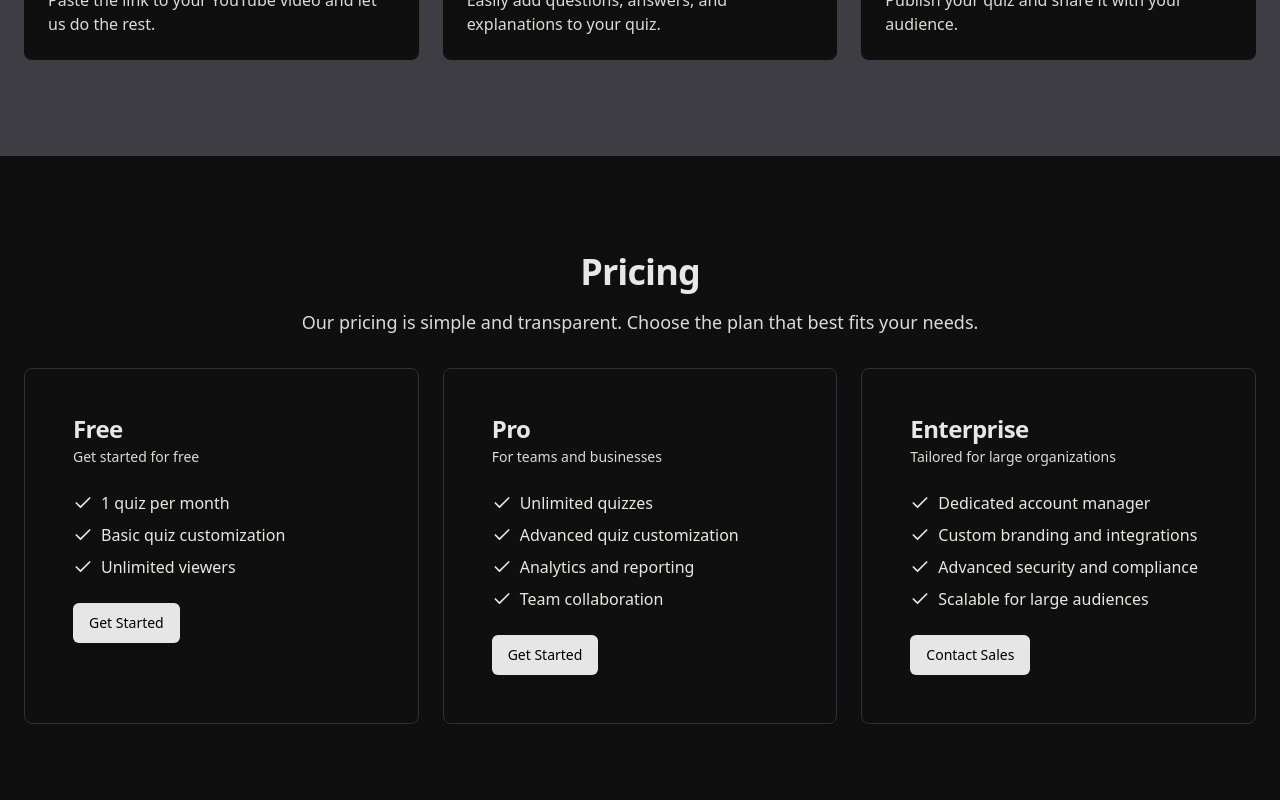
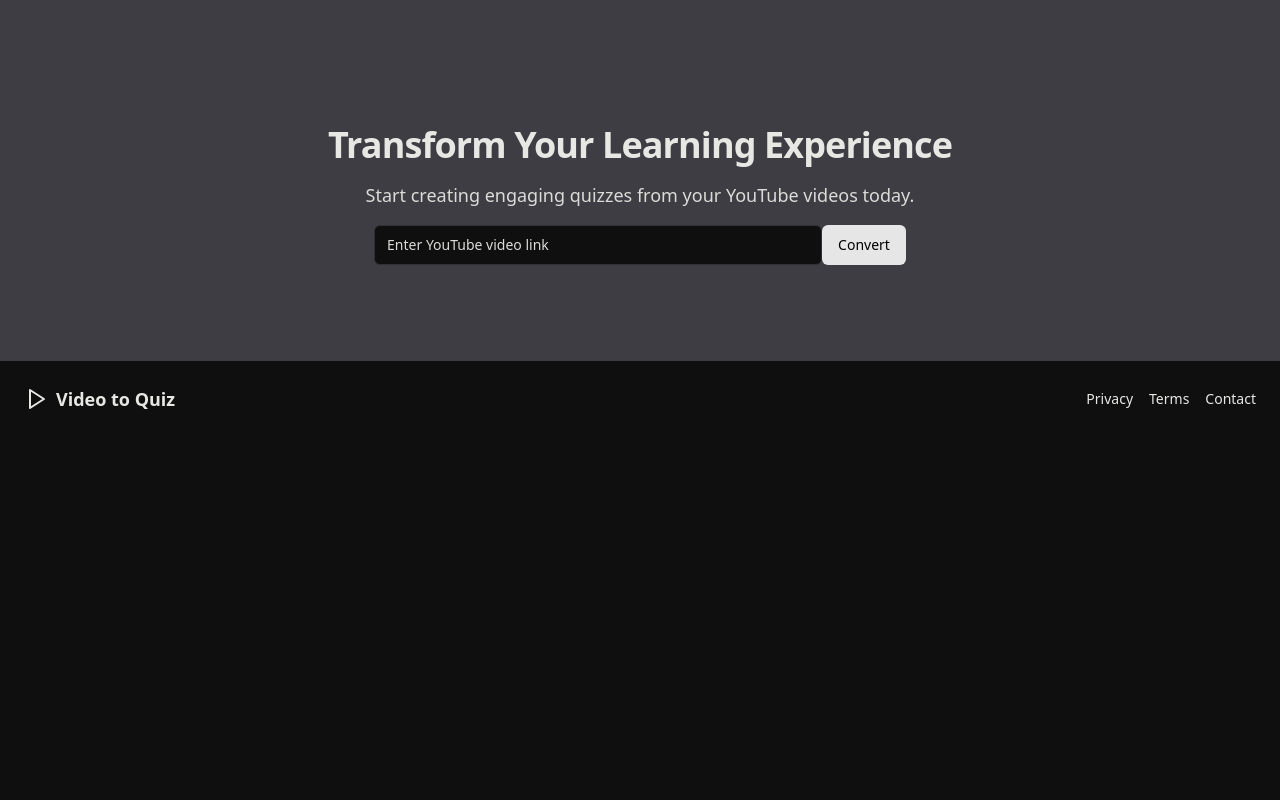
Before and after one commit to aditi755/Video2Quiz.ai, a Next.js app: page / in a window 1280 px wide. Shown: the part 1040-1840 px from the top of the page. After the commit the page ends 1477 px from the top, so only its background shows below. Built offline with nearby package versions, Linux system fonts and the light colour scheme.

Commit message:
complete app

```diff
--- a/src/app/page.js
+++ b/src/app/page.js
@@ -8,25 +8,26 @@
 // src/pages/index.js
 
 'use client'
-import { useState, useEffect } from 'react';
-import Link from 'next/link';
-import { Button } from '@/components/ui/button';
-import { Input } from '@/components/ui/input';
-import { Card, CardHeader, CardTitle, CardDescription, CardContent, CardFooter } from '@/components/ui/card';
-import axios from 'axios';
+
+import { useState, useEffect } from "react";
+import Link from "next/link";
+import { Button } from "@/components/ui/button";
+import { Input } from "@/components/ui/input";
+import { Card, CardHeader, CardTitle, CardDescription, CardContent, CardFooter } from "@/components/ui/card";
+import axios from "axios";
 
 export default function VideoToQuiz() {
-  const [videoUrl, setVideoUrl] = useState('');
+  const [videoUrl, setVideoUrl] = useState("");
   const [quiz, setQuiz] = useState(null);
   const [userAnswers, setUserAnswers] = useState([]);
   const [score, setScore] = useState(null);
-  const [error, setError] = useState('');
+  const [error, setError] = useState("");
   const [savedQuizzes, setSavedQuizzes] = useState([]);
   const [viewSavedQuiz, setViewSavedQuiz] = useState(null);
   const [loading, setLoading] = useState(false);
 
   useEffect(() => {
-    const savedQuizzes = localStorage.getItem('savedQuizzes');
+    const savedQuizzes = localStorage.getItem("savedQuizzes");
     if (savedQuizzes) {
       setSavedQuizzes(JSON.parse(savedQuizzes));
     }
@@ -35,25 +36,24 @@ export default function VideoToQuiz() {
   const handleTranscriptFetch = async () => {
     setLoading(true);
     try {
-      const response = await axios.post('/api/transcript', { videoUrl: String(videoUrl) }, {
-        headers: { 'Content-Type': 'application/json' }
-      });
-
+      const response = await axios.post(
+        "/api/transcript",
+        { videoUrl: String(videoUrl) },
+        { headers: { "Content-Type": "application/json" } }
+      );
       if (response.status !== 200) {
-        console.error('Error fetching transcript:', response.status);
-        throw new Error('Failed to fetch transcript');
+        console.error("Error fetching transcript:", response.status);
+        throw new Error("Failed to fetch transcript");
       }
-
       const quizQuestions = response.data;
       setQuiz(quizQuestions);
-      setUserAnswers(new Array(quizQuestions.length).fill(''));
-
+      setUserAnswers(new Array(quizQuestions.length).fill(""));
       const newSavedQuizzes = [{ videoUrl, quiz: quizQuestions }, ...savedQuizzes];
       setSavedQuizzes(newSavedQuizzes);
-      localStorage.setItem('savedQuizzes', JSON.stringify(newSavedQuizzes));
+      localStorage.setItem("savedQuizzes", JSON.stringify(newSavedQuizzes));
     } catch (error) {
-      console.error('Error fetching transcript:', error);
-      setError('Failed to fetch transcript. Please try again.');
+      console.error("Error fetching transcript:", error);
+      setError("Failed to fetch transcript. Please try again.");
     } finally {
       setLoading(false);
     }
@@ -82,7 +82,7 @@ export default function VideoToQuiz() {
   };
 
   const clearSavedQuizzes = () => {
-    localStorage.removeItem('savedQuizzes');
+    localStorage.removeItem("savedQuizzes");
     setSavedQuizzes([]);
     setViewSavedQuiz(null);
   };
@@ -94,9 +94,10 @@ export default function VideoToQuiz() {
   const handleDeleteQuiz = (index) => {
     const newSavedQuizzes = savedQuizzes.filter((_, i) => i !== index);
     setSavedQuizzes(newSavedQuizzes);
-    localStorage.setItem('savedQuizzes', JSON.stringify(newSavedQuizzes));
+    localStorage.setItem("savedQuizzes", JSON.stringify(newSavedQuizzes));
     setViewSavedQuiz(null);
   };
+
 
     return (
       <div className="w-full min-h-screen bg-background text-foreground">
@@ -121,84 +122,30 @@ export default function VideoToQuiz() {
           </nav>
           <Button>Get Started</Button>
         </header>
-
         <main>
           <section className="container mx-auto px-4 md:px-6 py-12 md:py-24 flex flex-col md:flex-row items-center justify-between gap-8">
-          <div className="max-w-xl space-y-4">
+            <div className="max-w-xl space-y-4 text-center md:text-left">
               <h1 className="text-4xl md:text-5xl font-bold tracking-tight">
                 Convert YouTube Videos to Interactive Quizzes
               </h1>
               <p className="text-muted-foreground text-lg">
                 Engage your audience and improve knowledge retention with our powerful video to quiz conversion tool.
               </p>
-            <div className="flex items-center gap-2 w-full max-w-md">
-              <Input type="text" placeholder="Enter YouTube video link" className="flex-1" value={videoUrl} onChange={(e) => setVideoUrl(e.target.value)} />
-              <Button onClick={handleSubmit}>Convert</Button>
-            </div>
             </div>
             <img
-            src="/favicon.ico"
+              src="/pic.png"
               width={600}
               height={400}
               alt="Hero Image"
               className="rounded-lg overflow-hidden"
             />
           </section>
-
-        {loading && (
-          <div className="flex justify-center mt-8">
-            <div className="loader">Loading...</div>
-          </div>
-        )}
-
-        {error && <p style={{ color: 'red', textAlign: 'center', marginTop: '1rem' }}>{error}</p>}
-
-        {quiz && !viewSavedQuiz && (
-          <form onSubmit={handleQuizSubmit} className="container mx-auto px-4 md:px-6 py-12 md:py-24">
-            <h2 className="text-3xl md:text-4xl font-bold text-center mb-8">Generated Quiz</h2>
-            {quiz.map((q, index) => (
-              <div key={index} className="bg-white p-6 rounded-lg shadow-md mb-4">
-                <p className="font-bold mb-2">Question {index + 1}:</p>
-                <p>{q.question}</p>
-                <ul className="mt-2">
-                  {q.options.map((option, i) => (
-                    <li key={i}>
-                      <label className="flex items-center">
-                        <input
-                          type="radio"
-                          name={`question-${index}`}
-                          value={option}
-                          checked={userAnswers[index] === option}
-                          onChange={() => handleAnswerChange(index, option)}
-                          className="mr-2"
-                        />
-                        {option}
-                      </label>
-                    </li>
-                  ))}
-                </ul>
-              </div>
-            ))}
-            <div className="flex justify-center mt-8">
-              <Button type="submit">Submit Quiz</Button>
-            </div>
-          </form>
-        )}
-
-        {score !== null && (
-          <div className="container mx-auto px-4 md:px-6 py-12 md:py-24">
-            <p className="text-3xl md:text-4xl font-bold text-center">
-              Your score: {score} out of {quiz.length}
-            </p>
-          </div>
-        )}
-
           <section className="container mx-auto px-4 md:px-6 py-12 md:py-24 bg-muted">
             <div className="max-w-3xl mx-auto text-center space-y-4">
               <h2 className="text-3xl md:text-4xl font-bold tracking-tight">How it Works</h2>
               <p className="text-muted-foreground text-lg">
                 Our intuitive tool makes it easy to convert any YouTube video into an engaging quiz. Simply enter the
-              video link and we will handle the rest.
+                video link and we'll handle the rest.
               </p>
             </div>
             <div className="mt-8 grid grid-cols-1 md:grid-cols-3 gap-6">
@@ -219,100 +166,7 @@ export default function VideoToQuiz() {
               </div>
             </div>
           </section>
-        <section className="container mx-auto px-4 md:px-6 py-12 md:py-24">
-          <div className="max-w-3xl mx-auto text-center space-y-4">
-            <h2 className="text-3xl md:text-4xl font-bold tracking-tight">Pricing</h2>
-            <p className="text-muted-foreground text-lg">
-              Our pricing is simple and transparent. Choose the plan that best fits your needs.
-            </p>
-          </div>
-          <div className="mt-8 grid grid-cols-1 md:grid-cols-3 gap-6">
-            <Card className="bg-background p-6 rounded-lg shadow-sm">
-              <CardHeader>
-                <CardTitle>Free</CardTitle>
-                <CardDescription>Get started for free</CardDescription>
-              </CardHeader>
-              <CardContent>
-                <div className="space-y-2">
-                  <div className="flex items-center gap-2">
-                    <CheckIcon className="w-5 h-5 text-primary" />
-                    <span>1 quiz per month</span>
-                  </div>
-                  <div className="flex items-center gap-2">
-                    <CheckIcon className="w-5 h-5 text-primary" />
-                    <span>Basic quiz customization</span>
-                  </div>
-                  <div className="flex items-center gap-2">
-                    <CheckIcon className="w-5 h-5 text-primary" />
-                    <span>Unlimited viewers</span>
-                  </div>
-                </div>
-              </CardContent>
-              <CardFooter>
-                <Button>Get Started</Button>
-              </CardFooter>
-            </Card>
-            <Card className="bg-background p-6 rounded-lg shadow-sm">
-              <CardHeader>
-                <CardTitle>Pro</CardTitle>
-                <CardDescription>For teams and businesses</CardDescription>
-              </CardHeader>
-              <CardContent>
-                <div className="space-y-2">
-                  <div className="flex items-center gap-2">
-                    <CheckIcon className="w-5 h-5 text-primary" />
-                    <span>Unlimited quizzes</span>
-                  </div>
-                  <div className="flex items-center gap-2">
-                    <CheckIcon className="w-5 h-5 text-primary" />
-                    <span>Advanced quiz customization</span>
-                  </div>
-                  <div className="flex items-center gap-2">
-                    <CheckIcon className="w-5 h-5 text-primary" />
-                    <span>Analytics and reporting</span>
-                  </div>
-                  <div className="flex items-center gap-2">
-                    <CheckIcon className="w-5 h-5 text-primary" />
-                    <span>Team collaboration</span>
-                  </div>
-                </div>
-              </CardContent>
-              <CardFooter>
-                <Button>Get Started</Button>
-              </CardFooter>
-            </Card>
-            <Card className="bg-background p-6 rounded-lg shadow-sm">
-              <CardHeader>
-                <CardTitle>Enterprise</CardTitle>
-                <CardDescription>Tailored for large organizations</CardDescription>
-              </CardHeader>
-              <CardContent>
-                <div className="space-y-2">
-                  <div className="flex items-center gap-2">
-                    <CheckIcon className="w-5 h-5 text-primary" />
-                    <span>Dedicated account manager</span>
-                  </div>
-                  <div className="flex items-center gap-2">
-                    <CheckIcon className="w-5 h-5 text-primary" />
-                    <span>Custom branding and integrations</span>
-                  </div>
-                  <div className="flex items-center gap-2">
-                    <CheckIcon className="w-5 h-5 text-primary" />
-                    <span>Advanced security and compliance</span>
-                  </div>
-                  <div className="flex items-center gap-2">
-                    <CheckIcon className="w-5 h-5 text-primary" />
-                    <span>Scalable for large audiences</span>
-                  </div>
-                </div>
-              </CardContent>
-              <CardFooter>
-                <Button>Contact Sales</Button>
-              </CardFooter>
-            </Card>
-          </div>
-        </section>
-        <section className="container mx-auto px-4 md:px-6 py-12 md:py-24 bg-muted">
+          {/* <section className="container mx-auto px-4 md:px-6 py-12 md:py-24 bg-muted">
             <div className="max-w-3xl mx-auto text-center space-y-4">
               <h2 className="text-3xl md:text-4xl font-bold tracking-tight">Transform Your Learning Experience</h2>
               <p className="text-muted-foreground text-lg">
@@ -323,7 +177,117 @@ export default function VideoToQuiz() {
                 <Button>Convert</Button>
               </div>
             </div>
+          </section> */}
+
+
+<section className="container mx-auto px-4 md:px-6 py-12 md:py-24 bg-muted">
+          <div className="max-w-3xl mx-auto text-center space-y-4">
+            <h2 className="text-3xl md:text-4xl font-bold tracking-tight">Transform Your Learning Experience</h2>
+            <p className="text-muted-foreground text-lg">
+              Start creating engaging quizzes from your YouTube videos today.
+            </p>
+            <div className="flex justify-center">
+              <Input
+                type="text"
+                placeholder="Enter YouTube video link"
+                value={videoUrl}
+                onChange={(e) => setVideoUrl(e.target.value)}
+                className="max-w-md flex-1"
+              />
+              <Button onClick={handleSubmit}>Convert</Button>
+            </div>
+          </div>
         </section>
+{quiz && (
+          <section className="container mx-auto px-4 md:px-6 py-12 md:py-24">
+            <div className="max-w-3xl mx-auto">
+              <h2 className="text-3xl font-bold tracking-tight mb-4">Your Quiz</h2>
+              <form onSubmit={handleQuizSubmit} className="space-y-6">
+                {quiz.map((question, index) => (
+                  <div key={index} className="bg-background p-6 rounded-lg shadow-sm">
+                    <h3 className="text-xl font-bold mb-2">{question.question}</h3>
+                    <div className="space-y-2">
+                      {question.options.map((option, optionIndex) => (
+                        <div key={optionIndex}>
+                          <label className="inline-flex items-center">
+                            <input
+                              type="radio"
+                              name={`question-${index}`}
+                              value={option}
+                              checked={userAnswers[index] === option}
+                              onChange={() => handleAnswerChange(index, option)}
+                              className="form-radio"
+                            />
+                            <span className="ml-2">{option}</span>
+                          </label>
+                        </div>
+                      ))}
+                    </div>
+                  </div>
+                ))}
+                <Button type="submit">Submit Quiz</Button>
+              </form>
+              {score !== null && (
+                <div className="mt-6 text-center">
+                  <p className="text-xl font-bold">Your Score: {score} / {quiz.length}</p>
+                </div>
+              )}
+            </div>
+          </section>
+        )}
+        {savedQuizzes.length > 0 && (
+          <section className="container mx-auto px-4 md:px-6 py-12 md:py-24 bg-muted">
+            <div className="max-w-3xl mx-auto">
+              <h2 className="text-3xl font-bold tracking-tight mb-4">Saved Quizzes</h2>
+              <ul className="space-y-4">
+                {savedQuizzes.map((savedQuiz, index) => (
+                  <li key={index} className="bg-background p-6 rounded-lg shadow-sm flex justify-between items-center">
+                    <div>
+                      <p className="font-medium">{savedQuiz.videoUrl}</p>
+                      <Button variant="link" onClick={() => handleViewSavedQuiz(index)}>View Quiz</Button>
+                    </div>
+                    <Button variant="danger" onClick={() => handleDeleteQuiz(index)}>Delete</Button>
+                  </li>
+                ))}
+              </ul>
+              {viewSavedQuiz && (
+                <div className="mt-6">
+                  <h3 className="text-2xl font-bold mb-4">Viewing Saved Quiz</h3>
+                  <form onSubmit={handleQuizSubmit} className="space-y-6">
+                    {viewSavedQuiz.map((question, index) => (
+                      <div key={index} className="bg-background p-6 rounded-lg shadow-sm">
+                        <h3 className="text-xl font-bold mb-2">{question.question}</h3>
+                        <div className="space-y-2">
+                          {question.options.map((option, optionIndex) => (
+                            <div key={optionIndex}>
+                              <label className="inline-flex items-center">
+                              <input
+                                  type="radio"
+                                  name={`view-question-${index}`}
+                                  value={option}
+                                  checked={userAnswers[index] === option}
+                                  onChange={() => handleAnswerChange(index, option)}
+                                  className="form-radio"
+                                />
+                                <span className="ml-2">{option}</span>
+                              </label>
+                            </div>
+                          ))}
+                        </div>
+                      </div>
+                    ))}
+                    <Button type="submit">Submit Quiz</Button>
+                  </form>
+                  {score !== null && (
+                    <div className="mt-6 text-center">
+                      <p className="text-xl font-bold">Your Score: {score} / {viewSavedQuiz.length}</p>
+                    </div>
+                  )}
+                </div>
+              )}
+            </div>
+          </section>
+        )}
       </main>
       <footer className="container mx-auto px-4 md:px-6 py-6 flex flex-col md:flex-row items-center justify-between">
         <div className="flex items-center gap-2">
@@ -346,24 +310,7 @@ export default function VideoToQuiz() {
   )
 }
 
-function CheckIcon(props) {
-  return (
-    <svg
-      {...props}
-      xmlns="http://www.w3.org/2000/svg"
-      width="24"
-      height="24"
-      viewBox="0 0 24 24"
-      fill="none"
-      stroke="currentColor"
-      strokeWidth="2"
-      strokeLinecap="round"
-      strokeLinejoin="round"
-    >
-      <path d="M20 6 9 17l-5-5" />
-    </svg>
-  )
-}
+
 
 
   function FilePenIcon(props) {
@@ -471,7 +418,6 @@ function XIcon(props) {
       </svg>
     )
   }
-
 
 
 // import React, { useState, useEffect } from 'react';
```
Also changed, not shown: public/pic.png (renamed from src/app/pic.png), transcript.txt. Lines whose indentation alone changed are shown as unchanged.
